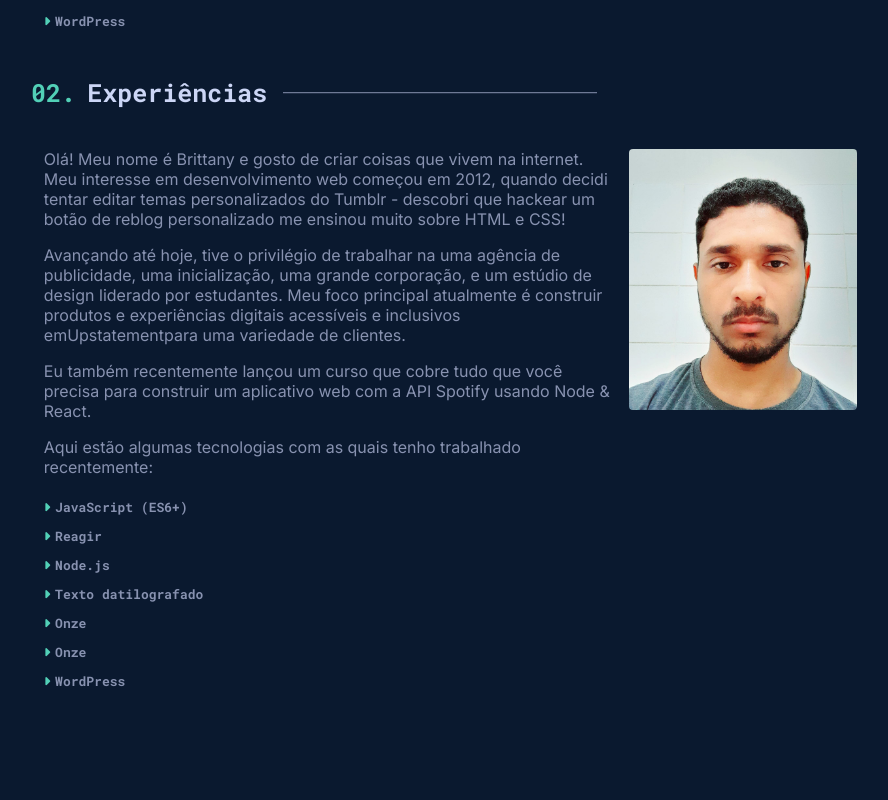
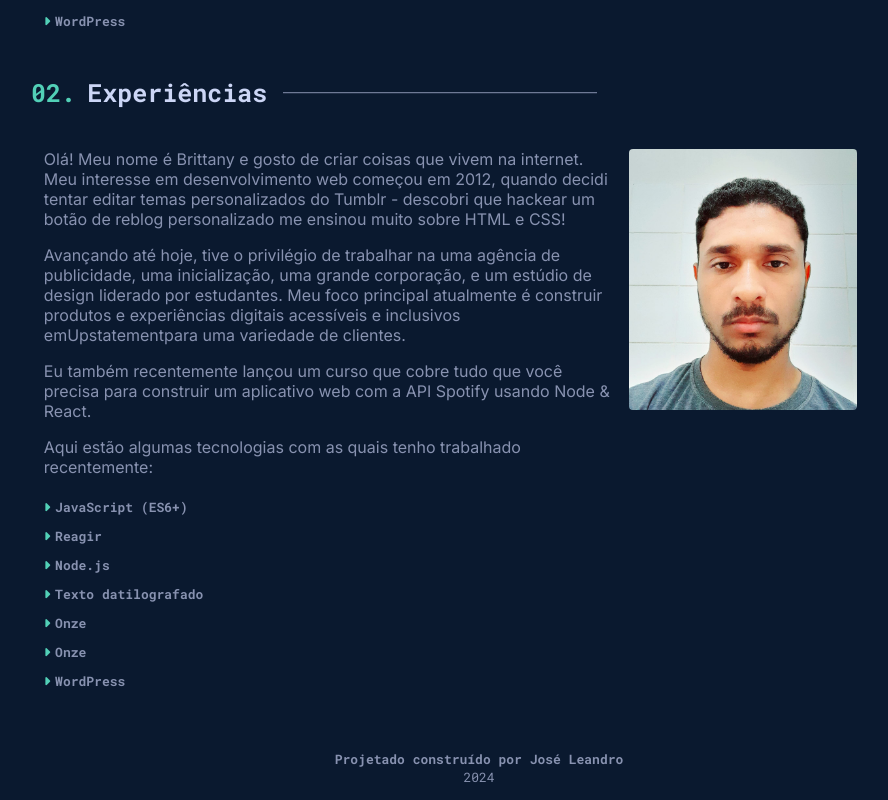
Before and after one commit to JoseLeandroNascimento/portifolio, an Angular app: page / in a window 1280 px wide. Shown: the part 1384-2184 px from the top of the page, without its empty margins (161-1049 px from the left). Before the commit the page ends 2120 px from the top, so only its background shows below. Built offline with nearby package versions, Linux system fonts and the light colour scheme.

Commit message:
footer componente

```diff
--- a/src/app/app.component.html
+++ b/src/app/app.component.html
@@ -12,5 +12,5 @@
 <app-elevation-fixed-info position="RIGHT">Ola mundo</app-elevation-fixed-info>
 
 <footer>
-
+    <app-footer></app-footer>
 </footer>
--- a/src/app/app.component.ts
+++ b/src/app/app.component.ts
@@ -3,6 +3,7 @@ import { RouterOutlet } from '@angular/router';
 import { MenuComponent } from './shared/components/menu/menu.component';
 import { ElevationFixedInfoComponent } from './shared/components/elevation-fixed-info/elevation-fixed-info.component';
 import { ListRedesSociaisComponent } from './shared/components/list-redes-sociais/list-redes-sociais.component';
+import { FooterComponent } from './shared/components/footer/footer.component';
 
 @Component({
   selector: 'app-root',
@@ -11,7 +12,8 @@ import { ListRedesSociaisComponent } from './shared/components/list-redes-sociai
     RouterOutlet,
     MenuComponent,
     ElevationFixedInfoComponent,
-    ListRedesSociaisComponent
+    ListRedesSociaisComponent,
+    FooterComponent
   ],
   templateUrl: './app.component.html',
   styleUrl: './app.component.scss'
--- /dev/null
+++ b/src/app/shared/components/footer/footer.component.html
@@ -0,0 +1,4 @@
+<footer>
+    <strong>Projetado construído por José Leandro</strong>
+    <span>2024</span>
+</footer>
--- /dev/null
+++ b/src/app/shared/components/footer/footer.component.scss
@@ -0,0 +1,15 @@
+@import '../../../../assets/styles/variables.scss';
+
+footer {
+
+    height: 4rem;
+    color: $secondary-text-color;
+    font-size: 13px;
+    font-family: "Roboto Mono", monospace;
+
+    display: flex;
+    flex-direction: column;
+    align-items: center;
+    justify-content: center;
+
+}
```
Also changed, not shown: src/app/shared/components/footer/footer.component.ts (added, +12 -0 lines), 1 other file (tests, documents, lock files or other folders).
